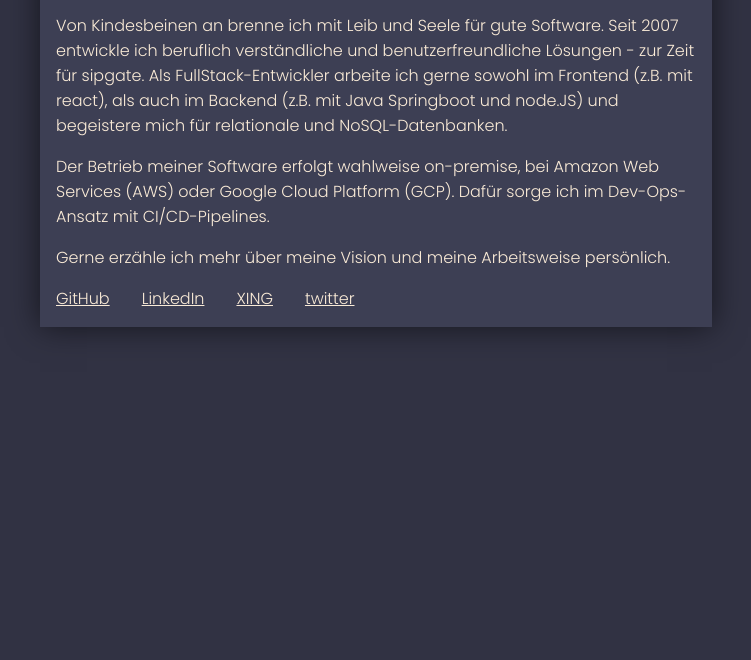
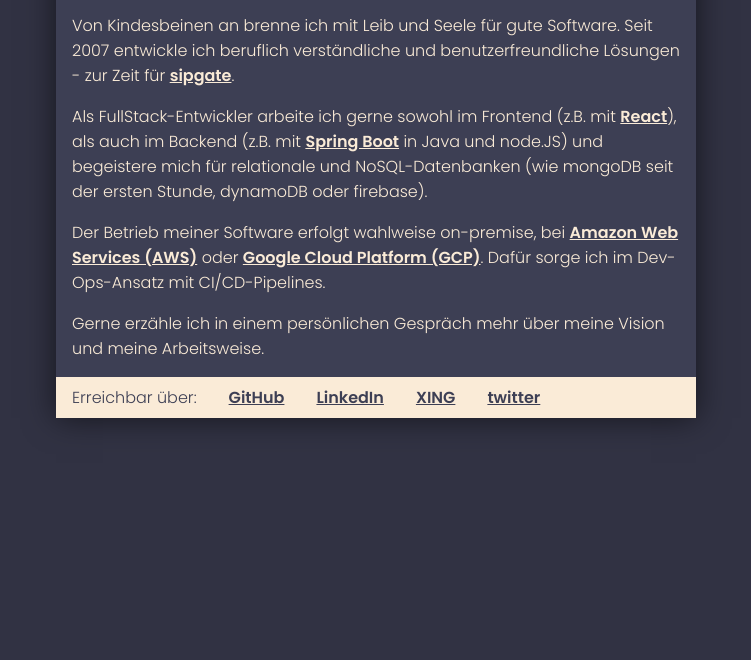
Before and after one commit to leachiM2k/leachiM2k.github.io, a plain HTML site: page index.html in a window 1280 px wide. Shown: the part 140-800 px from the top of the page, without its empty margins (264-1015 px from the left). Drawn offline with Linux system fonts and the light colour scheme.

Commit message:
add favicon

```diff
--- a/index.html
+++ b/index.html
@@ -6,47 +6,12 @@
     <meta name="viewport" content="width=device-width, initial-scale=1">
     <link rel="preconnect" href="https://fonts.googleapis.com">
     <link rel="preconnect" href="https://fonts.gstatic.com" crossorigin>
-    <link href="https://fonts.googleapis.com/css2?family=Poppins:wght@300;800&display=swap" rel="stylesheet">
-    <style>
-        body {
-            font-family: 'Poppins', sans-serif;
-            background-color: #313243;
-            color: antiquewhite;
-            margin: 0;
-        }
-
-        a {
-            color: antiquewhite;
-        }
-
-        h1 {
-            margin: 0;
-            padding: 0;
-        }
-
-        .container {
-            margin: 2em auto;
-            width: 50%;
-            max-width: 800px;
-            box-shadow: 0 0 30px rgba(0, 0, 0, 0.58);
-            padding: 1em;
-            background-color: #3D3F54;
-        }
-
-        .container ul {
-            list-style: none;
-            padding: 0;
-            margin: 0;
-            display: flex;
-            gap: 2em;
-        }
-
-        @media (max-width: 800px) {
-            .container {
-                width: 90%;
-            }
-        }
-    </style>
+    <link href="https://fonts.googleapis.com/css2?family=Poppins:wght@300;600;800&display=swap" rel="stylesheet">
+    <link rel="apple-touch-icon" sizes="180x180" href="images/favicon/apple-touch-icon.png">
+    <link rel="icon" type="image/png" sizes="32x32" href="images/favicon/favicon-32x32.png">
+    <link rel="icon" type="image/png" sizes="16x16" href="images/favicon/favicon-16x16.png">
+    <link rel="manifest" href="site.webmanifest">
+    <link rel="stylesheet" href="styles.css">
 </head>
 <body>
 
@@ -55,18 +20,28 @@
     <p><small>in Düsseldorf und remote zuhause</small></p>
 
     <p>
-        Von Kindesbeinen an brenne ich mit Leib und Seele für gute Software. Seit 2007 entwickle ich beruflich verständliche und benutzerfreundliche Lösungen - zur Zeit für sipgate. Als FullStack-Entwickler arbeite ich gerne sowohl im Frontend (z.B. mit react), als auch im Backend (z.B. mit Java Springboot und node.JS) und begeistere mich für relationale und NoSQL-Datenbanken.
+        Von Kindesbeinen an brenne ich mit Leib und Seele für gute Software.
+        Seit 2007 entwickle ich beruflich verständliche und benutzerfreundliche Lösungen - zur Zeit für <a href="https://www.sipgate.de/">sipgate</a>.
     </p>
 
     <p>
-        Der Betrieb meiner Software erfolgt wahlweise on-premise, bei Amazon Web Services (AWS) oder Google Cloud Platform (GCP). Dafür sorge ich im Dev-Ops-Ansatz mit CI/CD-Pipelines.
+        Als FullStack-Entwickler arbeite ich gerne sowohl im Frontend (z.B. mit <a href="https://reactjs.org/">React</a>),
+        als auch im Backend (z.B. mit <a href="https://spring.io/projects/spring-boot">Spring Boot</a> in Java und node.JS)
+        und begeistere mich für relationale und NoSQL-Datenbanken (wie mongoDB seit der ersten Stunde, dynamoDB oder firebase).
     </p>
 
     <p>
-        Gerne erzähle ich mehr über meine Vision und meine Arbeitsweise persönlich.
+        Der Betrieb meiner Software erfolgt wahlweise on-premise, bei <a href="https://aws.amazon.com">Amazon Web Services (AWS)</a> oder
+        <a href="https://cloud.google.com">Google Cloud Platform (GCP)</a>.
+        Dafür sorge ich im Dev-Ops-Ansatz mit CI/CD-Pipelines.
+    </p>
+
+    <p>
+        Gerne erzähle ich in einem persönlichen Gespräch mehr über meine Vision und meine Arbeitsweise.
     </p>
 
     <ul>
+        <li>Erreichbar über:</li>
         <li><a href="https://github.com/leachiM2k">GitHub</a></li>
         <li><a href="https://www.linkedin.com/in/rotmanov/">LinkedIn</a></li>
         <li><a href="https://www.xing.com/profile/Michael_Rotmanov/">XING</a></li>
--- /dev/null
+++ b/styles.css
@@ -0,0 +1,58 @@
+body {
+    font-family: 'Poppins', sans-serif;
+    background-color: #313243;
+    color: antiquewhite;
+    margin: 0;
+}
+
+a {
+    background-color: #3D3F54;
+    color: antiquewhite;
+    transition: all 0.3s;
+    font-weight: 600;
+}
+
+a:hover, a:focus {
+    filter: invert(100%);
+}
+
+h1 {
+    margin: 0;
+    font-size: 2em;
+    padding: 0 0.5em;
+}
+
+p {
+    padding-left: 1em;
+    padding-right: 1em;
+}
+
+.container {
+    margin: 2em auto;
+    width: 50%;
+    max-width: 800px;
+    box-shadow: 0 0 30px rgba(0, 0, 0, 0.58);
+    padding: 1em 0 0 0;
+    background-color: #3D3F54;
+}
+
+.container ul {
+    background-color: antiquewhite;
+    color: #3D3F54;
+    list-style: none;
+    padding: 0.5em 1em;
+    margin: 0;
+    display: flex;
+    gap: 2em;
+}
+
+.container ul a {
+    background-color: antiquewhite;
+    color: #3D3F54;
+}
+
+@media (max-width: 800px) {
+    .container {
+        width: 90%;
+    }
+}
```
Also changed, not shown: images/favicon/about.txt (added), images/favicon/android-chrome-192x192.png (added), images/favicon/android-chrome-512x512.png (added), images/favicon/apple-touch-icon.png (added), images/favicon/favicon-16x16.png (added), images/favicon/favicon-32x32.png (added), images/favicon/favicon.ico (added), site.webmanifest (added).
